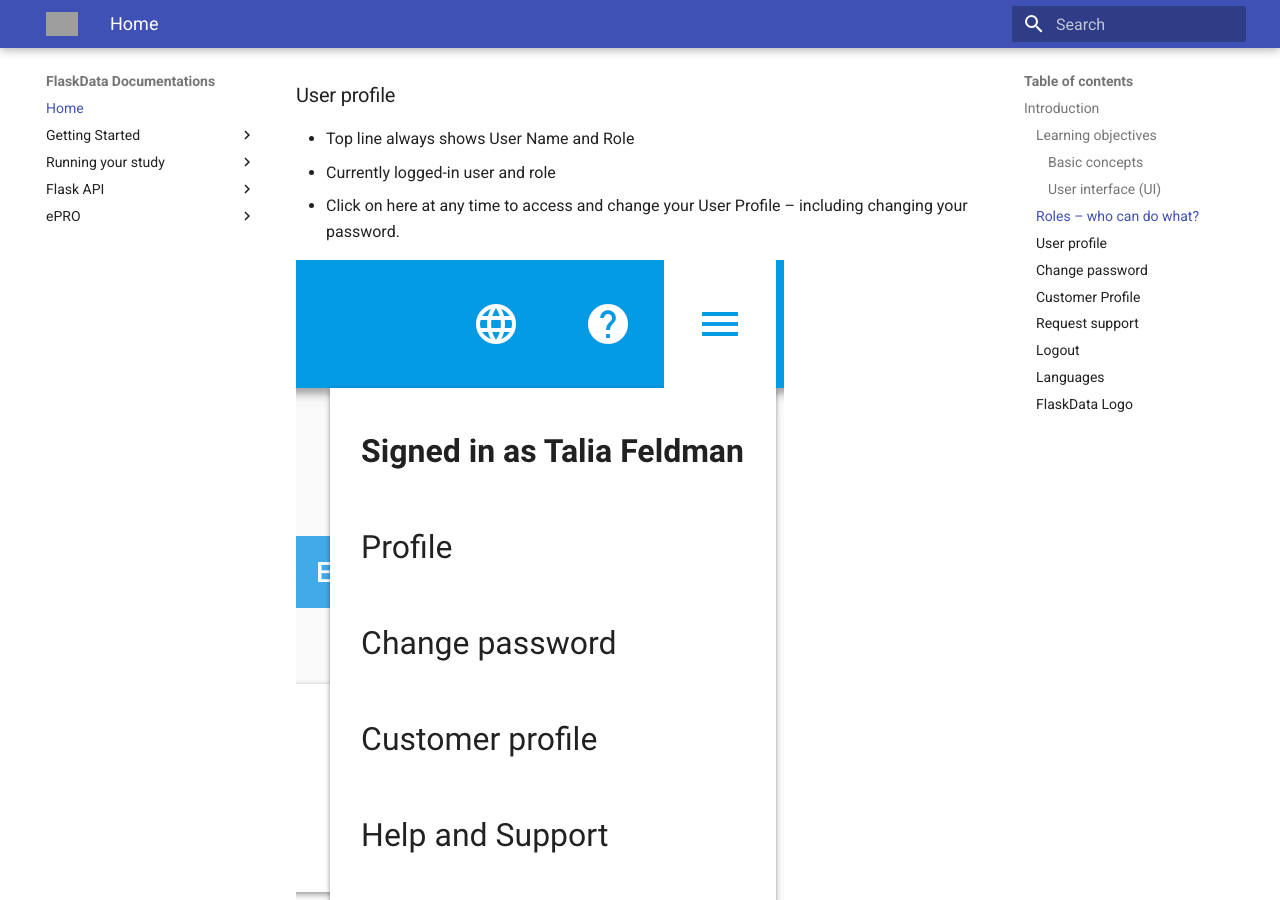
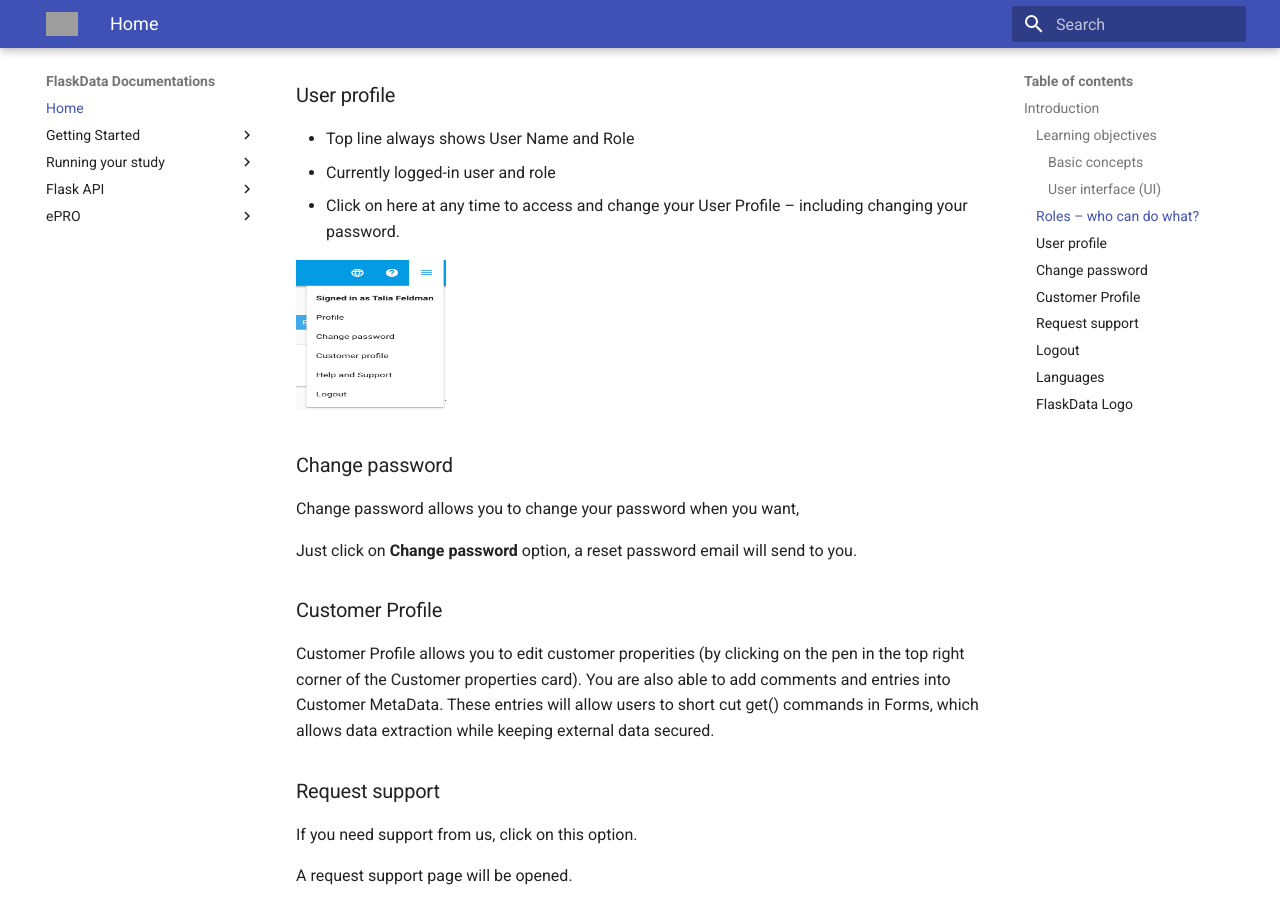
Before and after one commit to onlyjazz/flask-docs, an MkDocs documentation site: the page built from docs/index.md, in a window 1280 px wide and 900 px high, scrolled down 2011 px. Built offline with MkDocs 1.6.1 and Material for MkDocs 9.7.7, drawn with Linux system fonts in a browser that asks for light colours; grey boxes are pictures that could not be loaded.

Commit message:
Resizing image

```diff
--- a/docs/index.md
+++ b/docs/index.md
@@ -63,7 +63,7 @@ Read more about the Flaskdata software architecture here:  [Flaskdata software a
   - Currently logged-in user and role
   - Click on here at any time to access and change your User Profile – including changing your password.
 
-![Screenshot](img/newForm/hamburgerMenu.png)
+![Screenshot](img/newForm/hamburgerMenu.png){: style="height:150px;width:150px"}
 
 ###Change password
 Change password allows you to change your password when you want,
```
Also changed, not shown: docs/manage_forms.md (+1 -1 lines).
